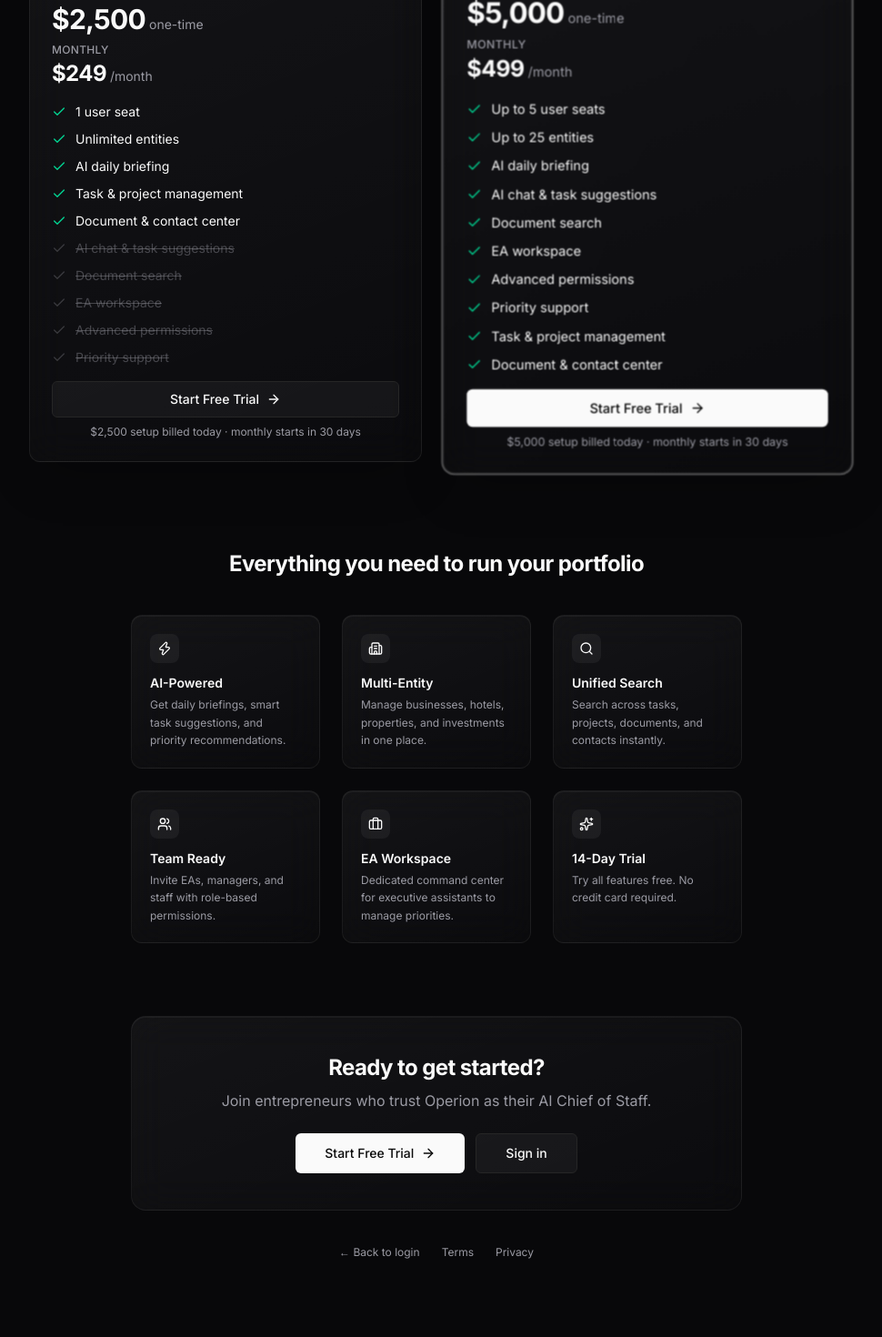
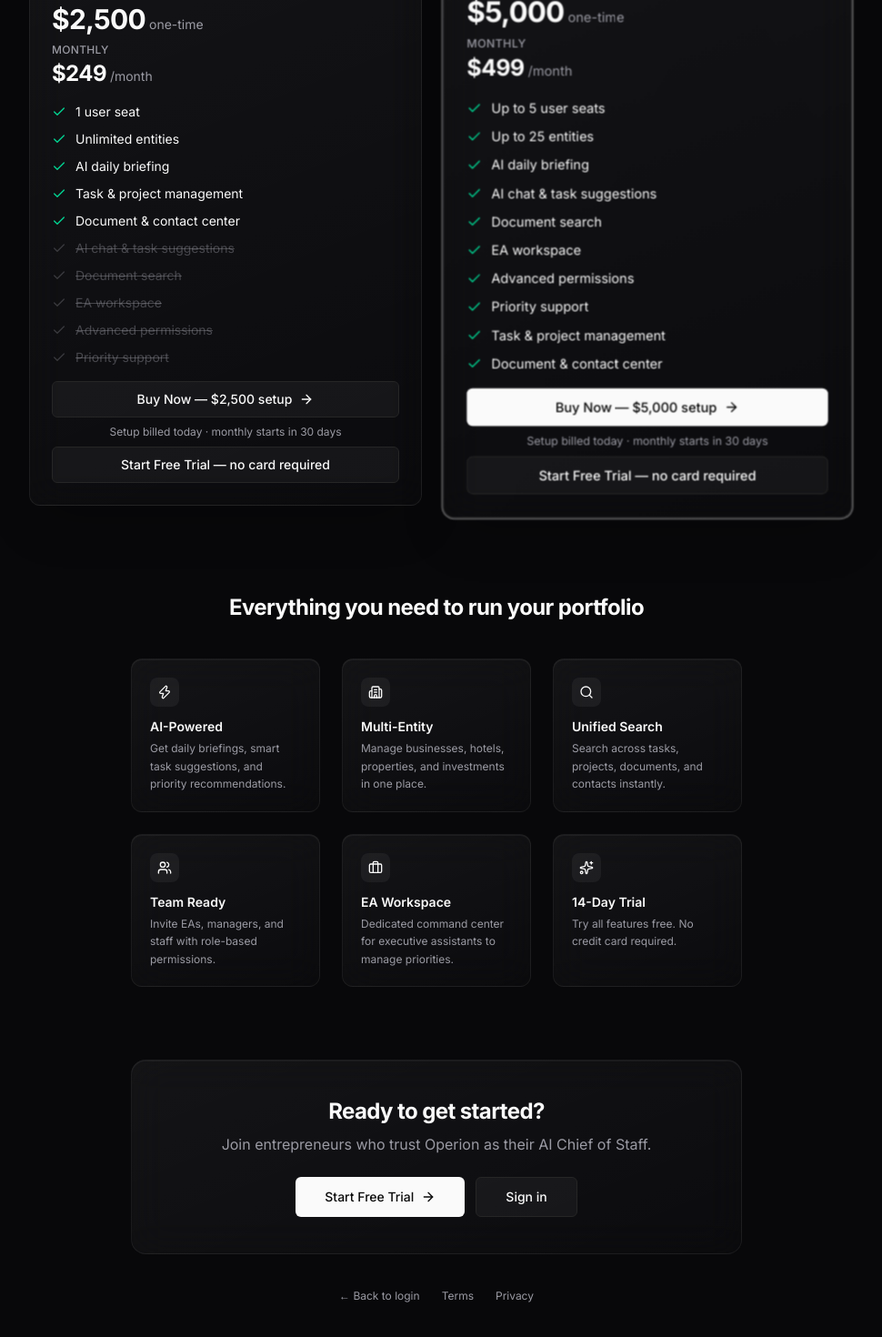
Before and after one commit to candrus43/Operion, a Next.js app: page /pricing in a window 1280 px wide. Shown: the part 530-2000 px from the top of the page at 91% size, without its empty margins (160-1130 px from the left). Built offline with nearby package versions, Linux system fonts and the light colour scheme; no server answers.

Commit message:
fix: align trial/purchase CTAs with actual behavior (C4)

```diff
--- a/src/app/(auth)/login/page.tsx
+++ b/src/app/(auth)/login/page.tsx
@@ -23,6 +23,7 @@
   const showRegistered = searchParams.get("registered") === "true"
   const isDemo = searchParams.get("demo") === "true"
   const emailParam = searchParams.get("email") || ""
+  const redirect = searchParams.get("redirect") || "/home"
 
   useEffect(() => {
     fetch("/api/settings/logo")
@@ -59,7 +60,7 @@
       if (isSuperAdmin) {
         router.push("/admin")
       } else {
-        router.push("/home")
+        router.push(redirect.startsWith("/") && !redirect.startsWith("//") ? redirect : "/home" )
       }
       router.refresh()
     }
--- a/src/app/(auth)/register/page.tsx
+++ b/src/app/(auth)/register/page.tsx
@@ -2,7 +2,7 @@
 
 import { AuthShell } from "@/components/auth/auth-shell"
 import { useState } from "react"
-import { useRouter } from "next/navigation"
+import { useRouter, useSearchParams } from "next/navigation"
 import Link from "next/link"
 import { Button } from "@/components/ui/button"
 import { Input } from "@/components/ui/input"
@@ -12,6 +12,8 @@
 
 export default function RegisterPage() {
   const router = useRouter()
+  const searchParams = useSearchParams()
+  const redirect = searchParams.get("redirect") || "/home"
   const [name, setName] = useState("")
   const [organizationName, setOrganizationName] = useState("")
   const [email, setEmail] = useState("")
@@ -37,7 +39,7 @@
       return
     }
 
-    router.push("/login?registered=true")
+    router.push(`/login?registered=true&redirect=${encodeURIComponent(redirect)}`)
   }
 
   return (
--- a/src/app/page.tsx
+++ b/src/app/page.tsx
@@ -303,7 +303,7 @@
                   Explore the Product
                 </Link>
                 <Link
-                  href="/pricing"
+                  href="/register?redirect=/home"
                   className="group inline-flex h-[54px] w-full items-center justify-center gap-2.5 rounded-full border border-white/[0.12] bg-white/[0.03] px-9 text-[15px] font-medium tracking-[-0.01em] text-white backdrop-blur-md transition-all duration-500 hover:border-violet-400/40 hover:bg-white/[0.06] sm:w-auto"
                 >
                   Start Free Trial
@@ -555,8 +555,8 @@
             </Reveal>
             <Reveal delay={160}>
               <p className="mx-auto mt-6 max-w-xl text-center text-[15px] leading-[1.75] text-white/40">
-                Start with a 14-day free trial. No credit card required. Setup fees include
-                white-glove onboarding.
+                Start with a 14-day free trial — no credit card required. Upgrade after your trial
+                when you’re ready for white-glove onboarding.
               </p>
             </Reveal>
 
@@ -643,7 +643,7 @@
 
                     <div className="relative mt-10 pt-2">
                       <Link
-                        href="/pricing"
+                        href="/register?redirect=/home"
                         className={`group inline-flex h-12 w-full items-center justify-center gap-2 rounded-full text-[14px] font-medium tracking-[-0.01em] transition-all duration-500 ${
                           plan.highlighted
                             ? "bg-white text-black hover:shadow-[0_0_40px_rgba(255,255,255,0.28)]"
@@ -831,7 +831,7 @@
                   Explore the Product
                 </Link>
                 <Link
-                  href="/pricing"
+                  href="/register?redirect=/home"
                   className="group inline-flex h-[54px] w-full items-center justify-center gap-2.5 rounded-full border border-white/[0.12] bg-white/[0.03] px-9 text-[15px] font-medium tracking-[-0.01em] text-white backdrop-blur-md transition-all duration-500 hover:border-violet-400/40 hover:bg-white/[0.06] sm:w-auto"
                 >
                   Start Free Trial
--- a/src/app/pricing/page.tsx
+++ b/src/app/pricing/page.tsx
@@ -132,17 +132,16 @@
             Simple, transparent pricing
           </h1>
           <p className="text-lg text-muted-foreground max-w-xl mx-auto">
-            Start with a 14-day free trial. No credit card required. Upgrade when you&apos;re ready.
+            Start with a 14-day free trial — no credit card required. Prefer to skip the trial? Buy your setup below.
           </p>
           <div className="pt-4">
-            <button
-              onClick={() => redirectToCheckout("SOLO")}
-              disabled={checkingOut === "SOLO"}
-              className="inline-flex items-center justify-center gap-2 rounded-md bg-primary text-primary-foreground text-sm font-medium h-11 px-8 transition-colors hover:bg-primary/90 disabled:opacity-50"
+            <Link
+              href="/register?redirect=/home"
+              className="inline-flex items-center justify-center gap-2 rounded-md bg-primary text-primary-foreground text-sm font-medium h-11 px-8 transition-colors hover:bg-primary/90"
             >
-              {checkingOut === "SOLO" ? "Redirecting..." : "Start Free Trial"}
+              Start Free Trial
               <ArrowRight className="h-4 w-4" />
-            </button>
+            </Link>
           </div>
         </div>
 
@@ -215,12 +214,18 @@
                           : "border border-[#262626] bg-white/[0.04] hover:bg-[#222]"
                       }`}
                     >
-                      {checkingOut === plan.plan ? "Redirecting..." : "Start Free Trial"}
+                      {checkingOut === plan.plan ? "Redirecting..." : `Buy Now — ${plan.setupFee} setup`}
                       <ArrowRight className="h-4 w-4" />
                     </button>
                     <p className="text-xs text-muted-foreground text-center">
-                      {plan.setupFee} setup billed today · monthly starts in 30 days
+                      Setup billed today · monthly starts in 30 days
                     </p>
+                    <Link
+                      href="/register?redirect=/home"
+                      className="inline-flex items-center justify-center gap-2 rounded-md text-sm font-medium h-10 px-4 w-full border border-[#262626] bg-white/[0.04] hover:bg-[#222]"
+                    >
+                      Start Free Trial — no card required
+                    </Link>
                   </>
                 ) : (
                   <a
@@ -265,14 +270,13 @@
               Join entrepreneurs who trust Operion as their AI Chief of Staff.
             </p>
             <div className="flex flex-col sm:flex-row items-center justify-center gap-3">
-              <button
-                onClick={() => redirectToCheckout("SOLO")}
-                disabled={checkingOut === "SOLO"}
-                className="inline-flex items-center justify-center gap-2 rounded-md bg-primary text-primary-foreground text-sm font-medium h-11 px-8 w-full sm:w-auto transition-colors hover:bg-primary/90 disabled:opacity-50"
+              <Link
+                href="/register?redirect=/home"
+                className="inline-flex items-center justify-center gap-2 rounded-md bg-primary text-primary-foreground text-sm font-medium h-11 px-8 w-full sm:w-auto transition-colors hover:bg-primary/90"
               >
-                {checkingOut === "SOLO" ? "Redirecting..." : "Start Free Trial"}
+                Start Free Trial
                 <ArrowRight className="h-4 w-4" />
-              </button>
+              </Link>
               <Link
                 href="/login"
                 className="inline-flex items-center justify-center gap-2 rounded-md border border-[#262626] bg-white/[0.04] text-sm font-medium h-11 px-8 w-full sm:w-auto transition-colors hover:bg-[#222]"
```
